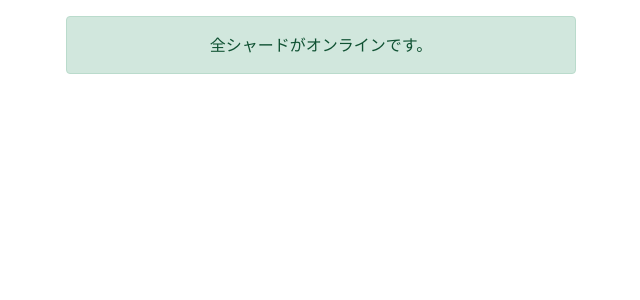
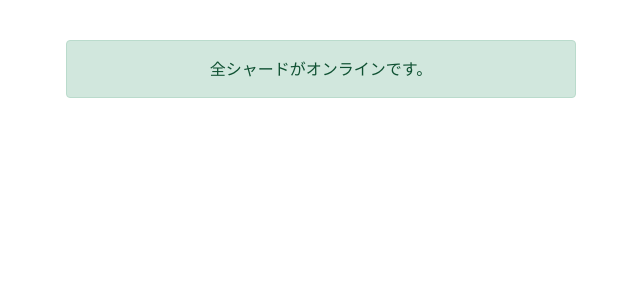
Before and after one commit to Alpaca131/SharDD, a Flask app: template templates/status_page.html in a window 1280 px wide. Shown: the part 56-356 px from the top of the page, without its empty margins (319-959 px from the left). Run offline with Flask 2, Linux system fonts and the light colour scheme; the template is opened without the code that fills it, so the values that code supplies are empty.

Commit message:
UI改良

```diff
--- a/templates/status_page.html
+++ b/templates/status_page.html
@@ -2,7 +2,7 @@
 {% block title %}オンラインステータス{% endblock %}
 {% block content %}
 <div class="container col-lg-5 col-sm-8">
-    <div class="row text-center mt-2">
+    <div class="row text-center mt-3 mb-3">
         <div class="col-md-12">
             <h1>{{ bot_name }}</h1>
         </div>
@@ -33,7 +33,7 @@
         {% endif %}
     {% endif %}
 
-    <div class="row">
+    <div class="row mb-3">
         <div class="col-md-12 column">
             <div class="list-group">
             {% if shard_list | length == 1 %}
```
